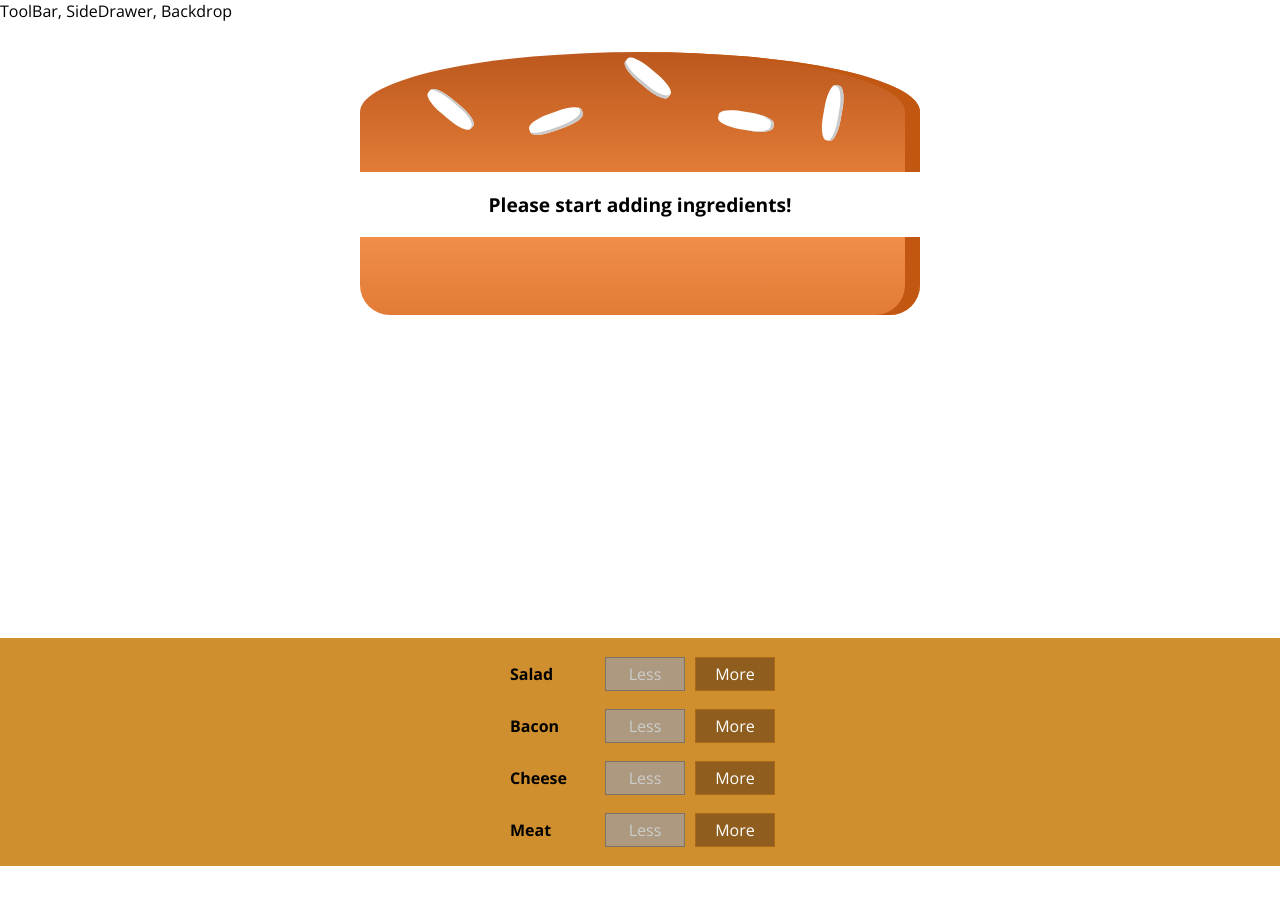
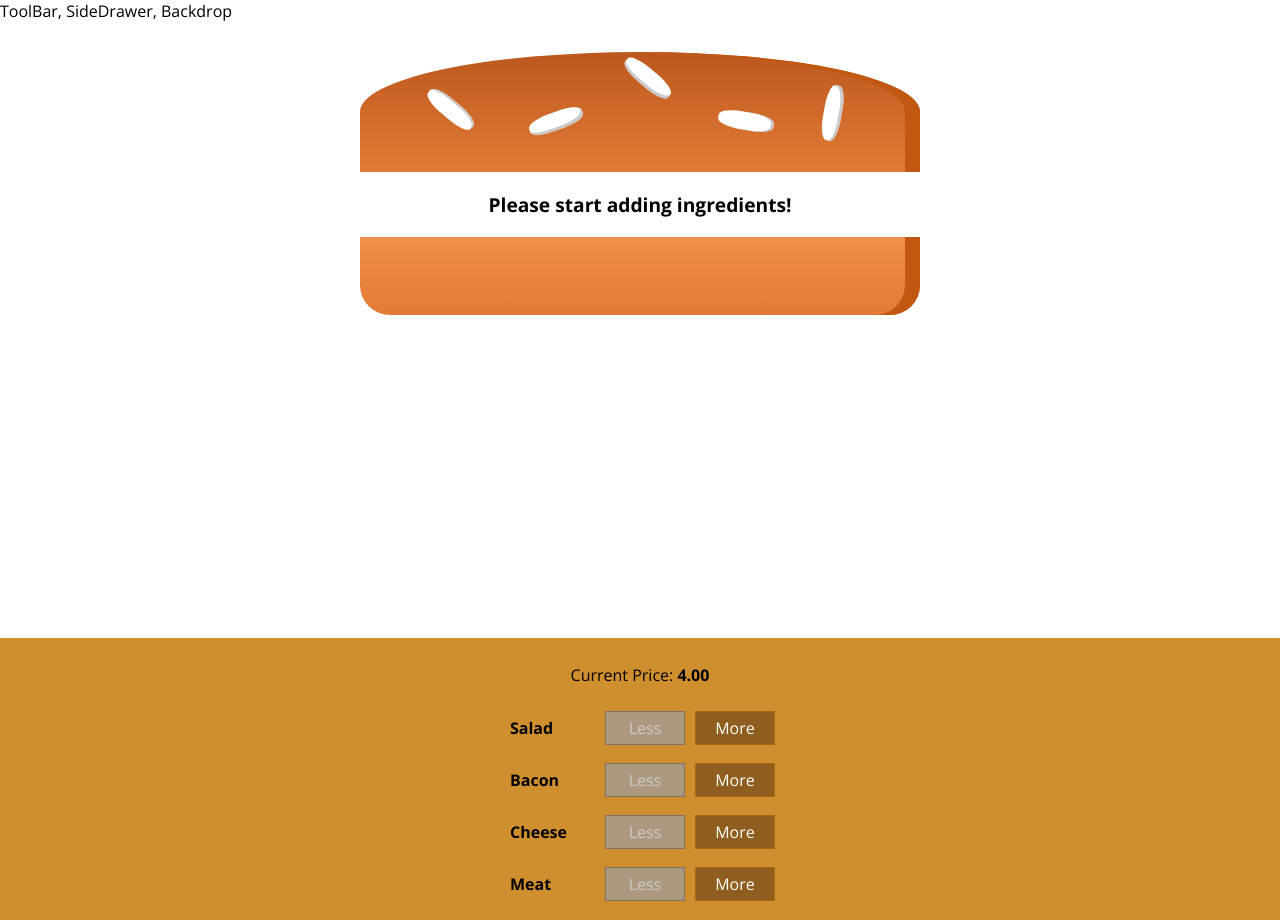
Before and after one commit to kumaraSL/burger-builder, a React app: page / in a window 1280 px wide. Before the commit the page ends 866 px from the top, so only its background shows below. Built offline with nearby package versions, Linux system fonts and the light colour scheme.

Commit message:
add price

```diff
--- a/src/components/Burger/BuildControls/BuildControls.js
+++ b/src/components/Burger/BuildControls/BuildControls.js
@@ -12,6 +12,7 @@
 
 const buildControls = (props) => (
         <div className={classes.BuildControls}>
+            <p>Current Price: <strong>{props.price.toFixed(2)}</strong></p>
             {controls.map(ctrl => (
                 <BuildControl
                 key={ctrl.label}
--- a/src/containers/BurgerBuilder/BurgerBuilder.js
+++ b/src/containers/BurgerBuilder/BurgerBuilder.js
@@ -65,7 +65,8 @@
                 <BuildControls
                     ingredientAdded={this.addIngredientHandler}
                     ingredientRemove={this.removeIngredientHandler}
-                    disabled={disabledInfo}    />
+                    disabled={disabledInfo}
+                    price={this.state.totalePrice} />
             </Aux>
         );
     }
```
